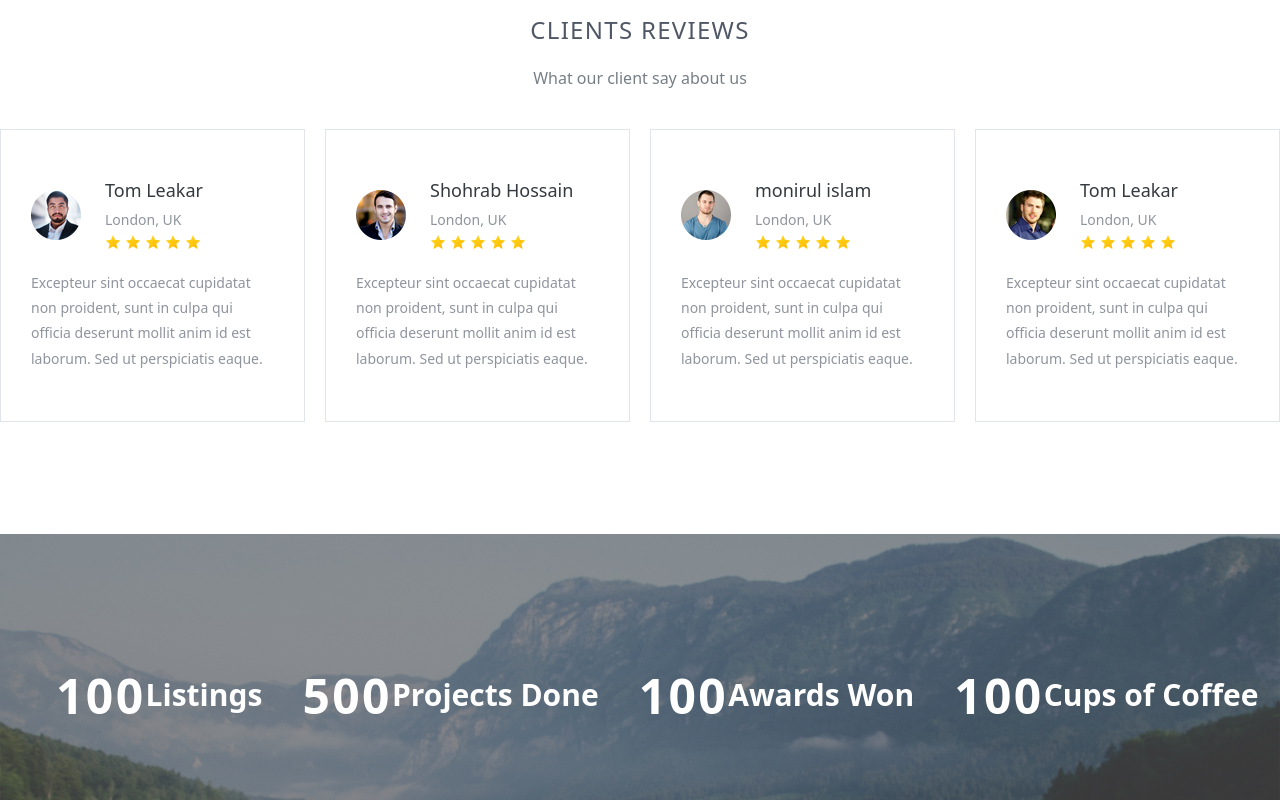
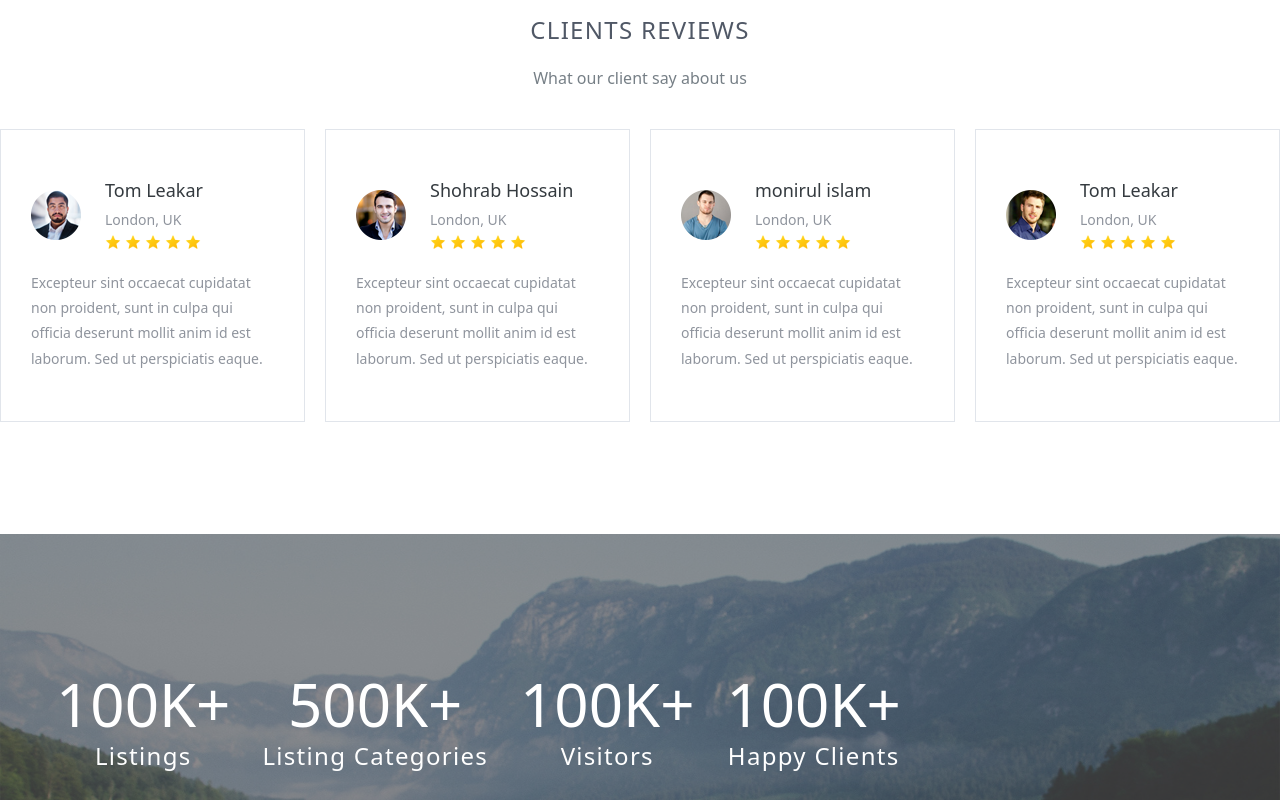
Before and after one commit to samratmahmud/list_race, a Next.js app: page / in a window 1280 px wide. Shown: the part 3190-3990 px from the top of the page. Built offline with nearby package versions, Linux system fonts and the light colour scheme.

Commit message:
count creating

```diff
--- a/src/app/home/ReviewCounter.tsx
+++ b/src/app/home/ReviewCounter.tsx
@@ -7,15 +7,15 @@ const counterProps = [
   },
   {
     count: 500,
-    title: "Projects Done",
+    title: "Listing Categories",
   },
   {
     count: 100,
-    title: "Awards Won",
+    title: "Visitors",
   },
   {
     count: 100,
-    title: "Cups of Coffee",
+    title: "Happy Clients",
   },
 ];
 
@@ -32,13 +32,16 @@ function ReviewCounter() {
       </div>
       <div className="container">
         <div className="absolute top-32 bottom-32 z-30">
-          <div className="flex gap-10">
+          <div className="flex gap-8">
             {counterProps.map(({count, title}, index) => (
-              <div key={index}>
-                <div className="flex items-center justify-center">
-                  <div className="text-white text-4xl font-bold">{count}</div>
-                  <div className="text-white text-2xl font-bold">{title}</div>
+              <div key={index} className="mb-6 flex flex-col items-center">
+                <div className="text-5xl text-white">
+                  {count}
+                  <span>K+</span>
                 </div>
+                <h3 className="text-white text-xl capitalize font-medium">
+                  {title}
+                </h3>
               </div>
             ))}
           </div>
--- a/src/style/globals.css
+++ b/src/style/globals.css
@@ -9,3 +9,7 @@
   margin: 0;
   padding: 0;
 }
+
+body {
+  @apply font-Poppins;
+}
```
